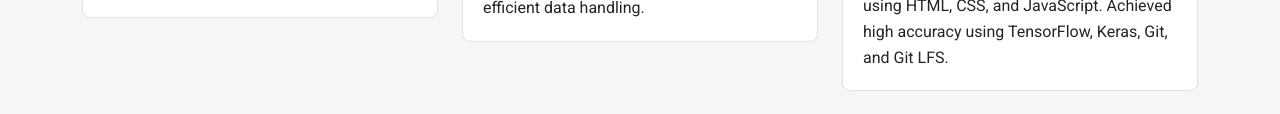
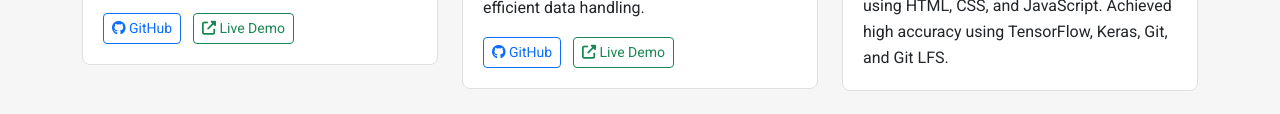
Before and after one commit to DasariDeviPrasanna/portfolio, a website: page portfolio.html in a window 1280 px wide. Shown: the part 1818-1932 px from the top of the page. Drawn offline with nearby package versions, Linux system fonts and the light colour scheme; a script that the page names is missing.

Commit message:
Update portfolio.html

```diff
--- a/portfolio.html
+++ b/portfolio.html
@@ -2183,6 +2183,14 @@ body {
                         <div class="card-body">
                             <h5 class="card-title">Smoothie Bowl UI/UX Project</h5>
                             <p class="card-text">Designed a vibrant and intuitive smoothie ordering app using Figma, focusing on user customization and seamless navigation. Prioritized aesthetic appeal with interactive wireframes and user testing for a smooth experience.</p>
+                            <div class="project-links mt-3">
+                                <a href="#" class="btn btn-sm btn-outline-primary me-2" target="_blank" rel="noopener noreferrer">
+                                    <i class="fab fa-github"></i> GitHub
+                                </a>
+                                <a href="#" class="btn btn-sm btn-outline-success" target="_blank" rel="noopener noreferrer">
+                                    <i class="fas fa-external-link-alt"></i> Live Demo
+                                </a>
+                            </div>
                         </div>
                     </div>
                 </div>
@@ -2195,7 +2203,14 @@ body {
                             <h5 class="card-title"> E-Commerce Website with User Authentication</h5>
                             <p class="card-text">Developed a responsive e-commerce website with user authentication, product browsing, and cart features using HTML, CSS, JavaScript, PostgreSQL, and JSON. Ensured secure sessions, dynamic UI, and efficient data handling.
                             </p>
-
+                            <div class="project-links mt-3">
+                                <a href="#" class="btn btn-sm btn-outline-primary me-2" target="_blank" rel="noopener noreferrer">
+                                    <i class="fab fa-github"></i> GitHub
+                                </a>
+                                <a href="#" class="btn btn-sm btn-outline-success" target="_blank" rel="noopener noreferrer">
+                                    <i class="fas fa-external-link-alt"></i> Live Demo
+                                </a>
+                            </div>
                         </div>
                     </div>
                 </div>
```
